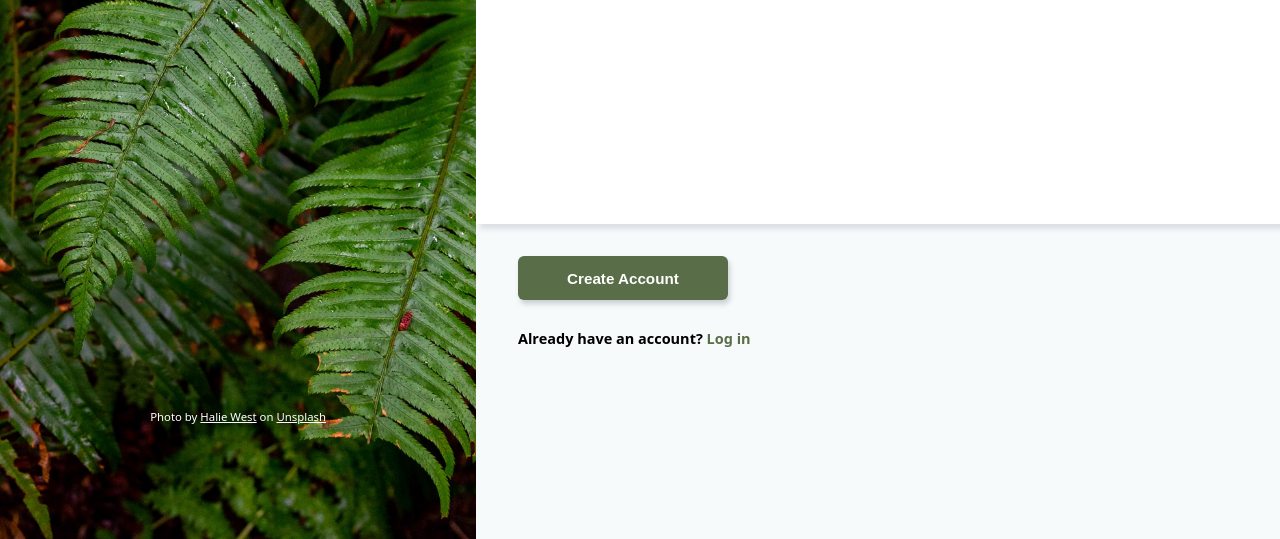
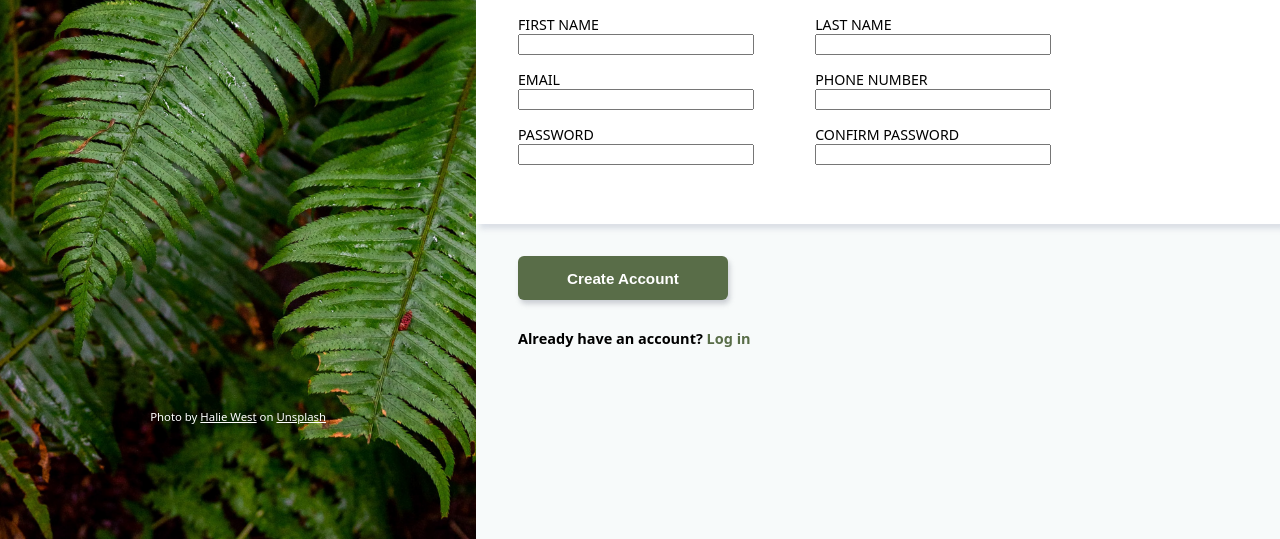
Before and after one commit to tobisima/Sign-up-Form, a plain HTML site: page index.html in a window 1280 px wide. Shown: the part 370-909 px from the top of the page. Drawn offline with Linux system fonts and the light colour scheme.

Commit message:
Add content to the form section

```diff
--- a/index.html
+++ b/index.html
@@ -1,5 +1,6 @@
 <!DOCTYPE html>
 <html lang="en">
+
 <head>
   <meta charset="UTF-8">
   <meta http-equiv="X-UA-Compatible" content="IE=edge">
@@ -7,6 +8,7 @@
   <title>Sign up Form</title>
   <link rel="stylesheet" href="style.css">
 </head>
+
 <body>
   <aside>
     <div>
@@ -15,9 +17,10 @@
     </div>
 
     <h6>
-      Photo by <a href="https://unsplash.com/@haliewestphoto?utm_content=creditCopyText&utm_medium=referral&utm_source=unsplash">
-      Halie West</a> on <a href=
-      "https://unsplash.com/photos/green-leaf-plant-in-close-up-photography-25xggax4bSA?utm_content=creditCopyText&utm_medium=referral&utm_source=unsplash">
+      Photo by <a
+        href="https://unsplash.com/@haliewestphoto?utm_content=creditCopyText&utm_medium=referral&utm_source=unsplash">
+        Halie West</a> on <a
+        href="https://unsplash.com/photos/green-leaf-plant-in-close-up-photography-25xggax4bSA?utm_content=creditCopyText&utm_medium=referral&utm_source=unsplash">
         Unsplash</a>
     </h6>
   </aside>
@@ -33,7 +36,40 @@
     <form>
       <h2>Let's do this!</h2>
 
+      <ul>
+        <li>
+          <label for="first-name">FIRST NAME</label>
+          <input type="text" id="first-name" name="first-name">
+        </li>
+
+        <li>
+          <label for="last-name">LAST NAME</label>
+          <input type="text" id="last-name" name="last-name">
+        </li>
+
+        <li>
+          <label for="email">EMAIL</label>
+          <input type="email" id="email" name="email">
+        </li>
+
+        <li>
+          <label for="phone">PHONE NUMBER</label>
+          <input type="tel" id="phone" name="phone">
+        </li>
+
+        <li>
+          <label for="password">PASSWORD</label>
+          <input type="password" id="password" name="password">
+        </li>
+
+        <li>
+          <label for="confirm-password">CONFIRM PASSWORD</label>
+          <input type="password" id="confirm-password" name="confirm-password">
+        </li>
+      </ul>
+
     </form>
+
 
     <section>
       <button>Create Account</button>
--- a/style.css
+++ b/style.css
@@ -29,7 +29,7 @@ aside {
   background: url(halie-west-unsplash.jpg) center/cover;
 }
 
-div {  /* ODIN logo background */
+aside div {  /* ODIN logo background */
   display: flex;
   background-color:rgba(0, 0, 0, 0.4);
   height: 14.6%;
@@ -87,6 +87,32 @@ form {
   box-shadow: 5px 4px 5px 1px rgba(213, 218, 226, 0.8);
 }
 
+ul {  /*inputs in the form*/
+  display: flex;
+  flex-wrap: wrap;
+  padding-left: 5.2%;
+}
+
+li {
+  display: flex;
+  flex-direction: column;
+  list-style: none;
+  width: 31%;
+  margin-bottom: 2%;
+  margin-right: 8%;
+}
+
+.form-row {
+  display: flex;
+  justify-content: space-between;
+}
+
+.form-col {
+  width: 45%;
+
+}
+
+
 form h2 {  /*heading in the form*/
   margin-top: 9px;
 }
```
Lines whose indentation alone changed are shown as unchanged.
